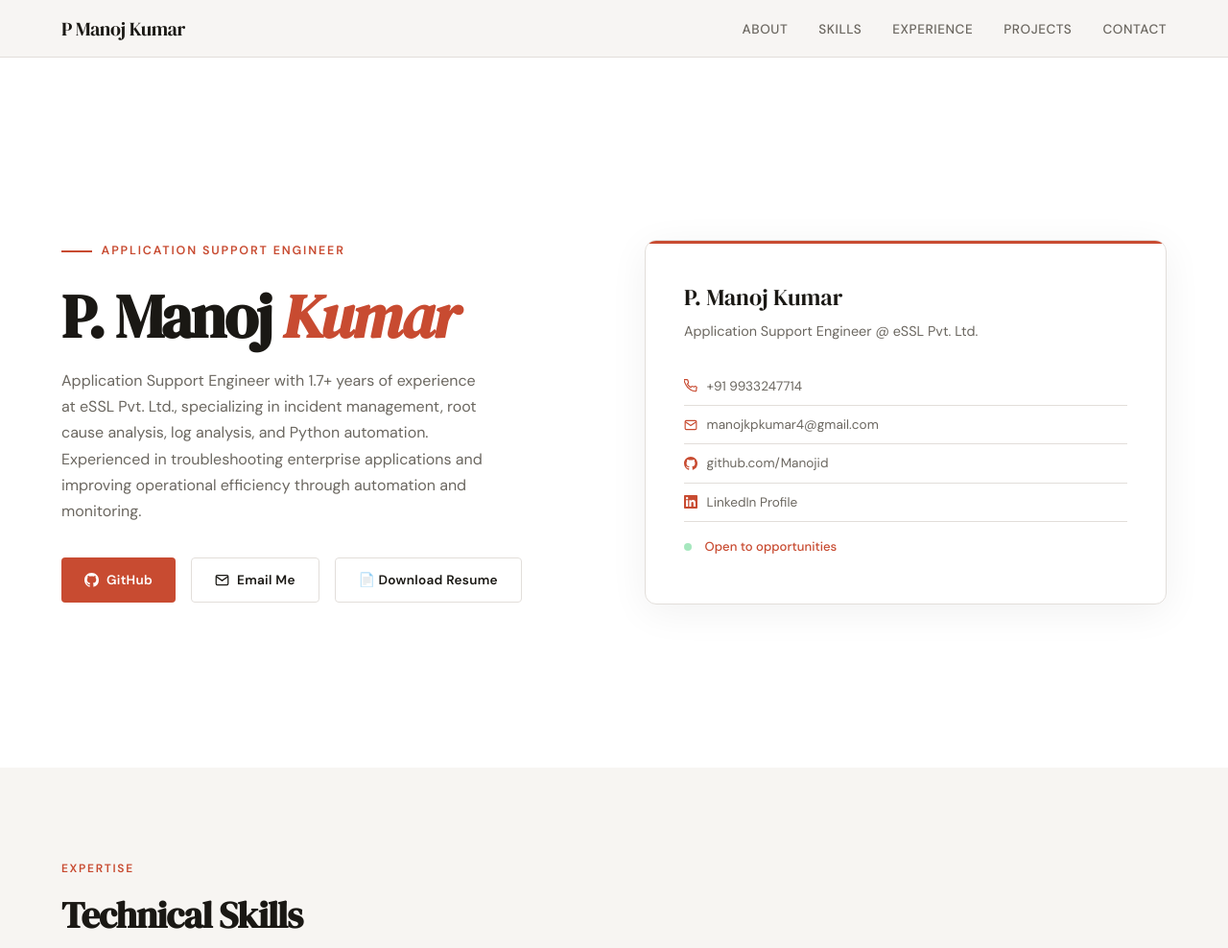
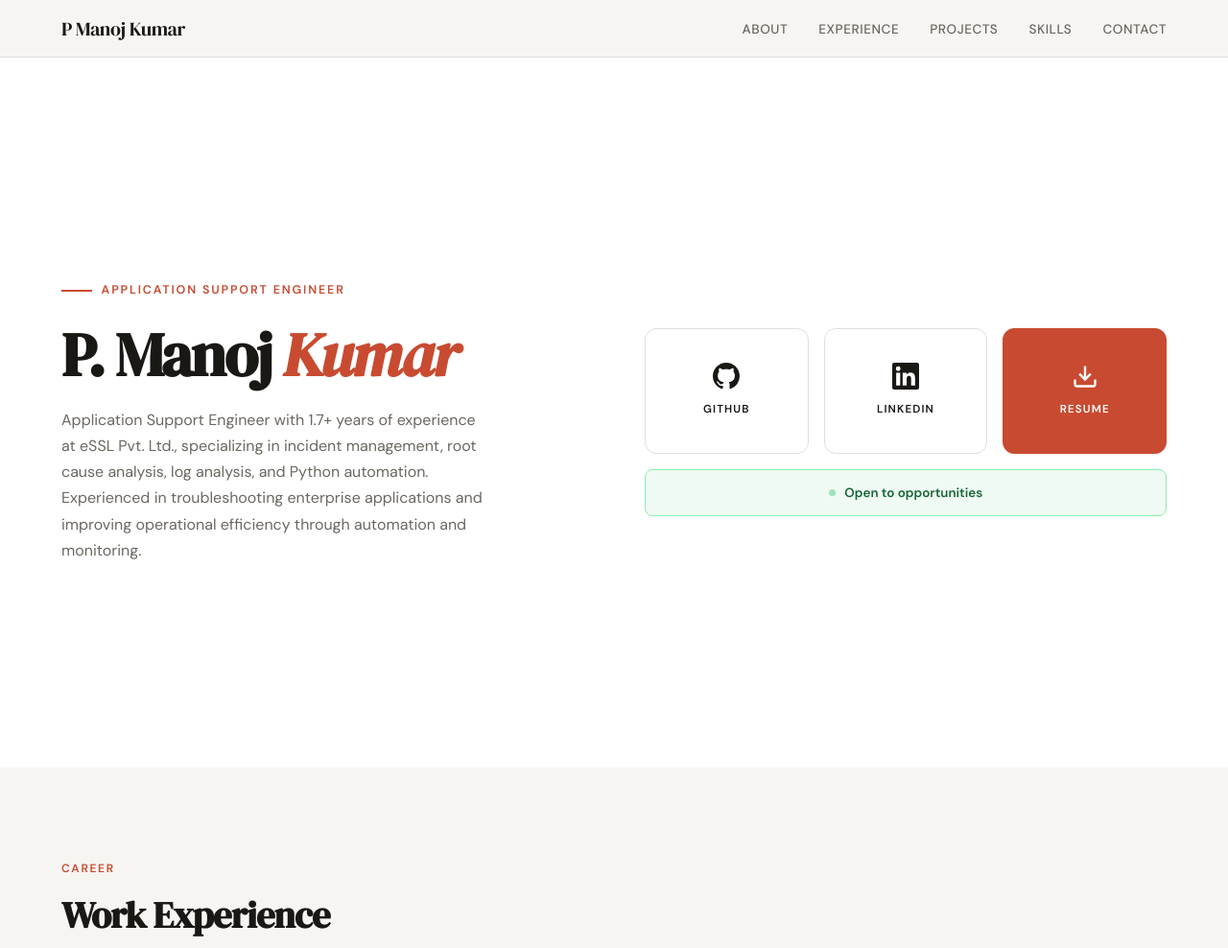
Before and after one commit to Manojid/Manojid.github.io, a plain HTML site: page index.html in a window 1280 px wide. Shown: the top 988 px of the page at 96% size. Drawn offline with Linux system fonts and the light colour scheme.

Commit message:
Refactor index.html to update hero section and skills

```diff
--- a/index.html
+++ b/index.html
@@ -85,9 +85,90 @@
   .hero-desc {
     font-size: 1rem; color: var(--ink-muted);
     max-width: 440px; line-height: 1.7;
-    margin-bottom: 2.2rem;
   }
-  .hero-actions { display: flex; gap: 1rem; flex-wrap: wrap; }
+
+  /* hero right column */
+  .hero-right {
+    display: flex;
+    flex-direction: column;
+    align-items: stretch;
+    justify-content: center;
+    gap: 1rem;
+    animation: fadeUp 0.8s 0.3s ease both;
+  }
+  .icon-grid {
+    display: grid;
+    grid-template-columns: repeat(3, 1fr);
+    gap: 1rem;
+    width: 100%;
+  }
+  .icon-card {
+    display: flex;
+    flex-direction: column;
+    align-items: center;
+    justify-content: center;
+    gap: 0.75rem;
+    padding: 2.2rem 1rem;
+    border-radius: 12px;
+    border: 1.5px solid var(--border);
+    background: var(--surface);
+    color: var(--ink);
+    text-decoration: none;
+    font-size: 0.72rem;
+    font-weight: 700;
+    letter-spacing: 0.1em;
+    text-transform: uppercase;
+    transition: all 0.25s cubic-bezier(0.34, 1.56, 0.64, 1);
+    opacity: 0;
+    animation: fadeUp 0.5s ease forwards;
+    position: relative;
+    overflow: hidden;
+  }
+  .icon-card::after {
+    content: '';
+    position: absolute;
+    bottom: 0; left: 0; right: 0;
+    height: 3px;
+    background: var(--accent);
+    transform: scaleX(0);
+    transition: transform 0.25s ease;
+    transform-origin: left;
+  }
+  .icon-card:hover::after { transform: scaleX(1); }
+  .icon-card:nth-child(1) { animation-delay: 0.4s; }
+  .icon-card:nth-child(2) { animation-delay: 0.55s; }
+  .icon-card:nth-child(3) { animation-delay: 0.7s; }
+  .icon-card:hover {
+    border-color: var(--accent);
+    color: var(--accent);
+    transform: translateY(-5px);
+    box-shadow: 0 12px 28px rgba(200,75,49,0.12);
+  }
+  .icon-card--accent {
+    background: var(--accent);
+    border-color: var(--accent);
+    color: #fff;
+  }
+  .icon-card--accent::after { background: rgba(255,255,255,0.4); }
+  .icon-card--accent:hover {
+    background: #b03a23;
+    border-color: #b03a23;
+    color: #fff;
+    box-shadow: 0 12px 28px rgba(200,75,49,0.3);
+    transform: translateY(-5px);
+  }
+  .open-badge {
+    display: flex; align-items: center; justify-content: center; gap: 0.6rem;
+    background: #f0faf4; border: 1.5px solid #86efac;
+    color: #166534; border-radius: 8px;
+    padding: 0.8rem 1rem; font-size: 0.84rem; font-weight: 600;
+    opacity: 0; animation: fadeUp 0.5s 0.85s ease forwards;
+  }
+  .open-dot {
+    width: 7px; height: 7px; border-radius: 50%; background: #22c55e;
+    animation: pulse 2s infinite; flex-shrink: 0;
+  }
+
   .btn {
     display: inline-flex; align-items: center; gap: 0.5rem;
     padding: 0.7rem 1.5rem; border-radius: 4px;
@@ -100,35 +181,6 @@
   .btn-outline { border: 1.5px solid var(--border); color: var(--ink); background: transparent; }
   .btn-outline:hover { border-color: var(--accent); color: var(--accent); transform: translateY(-1px); }
 
-  .hero-card {
-    animation: fadeUp 0.8s 0.2s ease both;
-    background: var(--surface);
-    border: 1px solid var(--border);
-    border-radius: 12px;
-    padding: 2.5rem;
-    box-shadow: 0 8px 40px rgba(0,0,0,0.06);
-    position: relative; overflow: hidden;
-  }
-  .hero-card::before {
-    content: ''; position: absolute; top: 0; left: 0; right: 0;
-    height: 3px; background: var(--accent);
-  }
-  .hero-card-name { font-family: 'DM Serif Display', serif; font-size: 1.5rem; margin-bottom: 0.3rem; }
-  .hero-card-role { color: var(--ink-muted); font-size: 0.9rem; margin-bottom: 1.6rem; }
-  .info-row {
-    display: flex; align-items: center; gap: 0.6rem;
-    font-size: 0.85rem; color: var(--ink-muted);
-    padding: 0.55rem 0; border-bottom: 1px solid var(--border);
-  }
-  .info-row:last-child { border-bottom: none; }
-  .info-row svg { flex-shrink: 0; color: var(--accent); }
-  .info-row a { color: var(--ink-muted); text-decoration: none; }
-  .info-row a:hover { color: var(--accent); }
-  .status-dot {
-    display: inline-block; width: 8px; height: 8px;
-    border-radius: 50%; background: #22c55e;
-    margin-right: 4px; animation: pulse 2s infinite;
-  }
   @keyframes pulse { 0%,100%{opacity:1} 50%{opacity:0.4} }
 
   section { padding: 6rem 5%; }
@@ -229,9 +281,9 @@
   <a class="nav-logo" href="#">P Manoj Kumar</a>
   <ul class="nav-links">
     <li><a href="#about">About</a></li>
-    <li><a href="#skills">Skills</a></li>
     <li><a href="#experience">Experience</a></li>
     <li><a href="#projects">Projects</a></li>
+    <li><a href="#skills">Skills</a></li>
     <li><a href="#contact">Contact</a></li>
   </ul>
 </nav>
@@ -243,82 +295,26 @@
     <p class="hero-desc">
       Application Support Engineer with 1.7+ years of experience at eSSL Pvt. Ltd., specializing in incident management, root cause analysis, log analysis, and Python automation. Experienced in troubleshooting enterprise applications and improving operational efficiency through automation and monitoring.
     </p>
-    <div class="hero-actions">
-      <a class="btn btn-primary" href="https://github.com/Manojid/" target="_blank">
-        <svg width="15" height="15" fill="currentColor" viewBox="0 0 24 24"><path d="M12 0C5.37 0 0 5.37 0 12c0 5.31 3.435 9.795 8.205 11.385.6.105.825-.255.825-.57 0-.285-.015-1.23-.015-2.235-3.015.555-3.795-.735-4.035-1.41-.135-.345-.72-1.41-1.23-1.695-.42-.225-1.02-.78-.015-.795.945-.015 1.62.87 1.845 1.23 1.08 1.815 2.805 1.305 3.495.99.105-.78.42-1.305.765-1.605-2.67-.3-5.46-1.335-5.46-5.925 0-1.305.465-2.385 1.23-3.225-.12-.3-.54-1.53.12-3.18 0 0 1.005-.315 3.3 1.23.96-.27 1.98-.405 3-.405s2.04.135 3 .405c2.295-1.56 3.3-1.23 3.3-1.23.66 1.65.24 2.88.12 3.18.765.84 1.23 1.905 1.23 3.225 0 4.605-2.805 5.625-5.475 5.925.435.375.81 1.095.81 2.22 0 1.605-.015 2.895-.015 3.3 0 .315.225.69.825.57A12.02 12.02 0 0024 12c0-6.63-5.37-12-12-12z"/></svg>
-        GitHub
+  </div>
+
+  <div class="hero-right">
+    <div class="icon-grid">
+      <a class="icon-card" href="https://github.com/Manojid/" target="_blank">
+        <svg width="28" height="28" fill="currentColor" viewBox="0 0 24 24"><path d="M12 0C5.37 0 0 5.37 0 12c0 5.31 3.435 9.795 8.205 11.385.6.105.825-.255.825-.57 0-.285-.015-1.23-.015-2.235-3.015.555-3.795-.735-4.035-1.41-.135-.345-.72-1.41-1.23-1.695-.42-.225-1.02-.78-.015-.795.945-.015 1.62.87 1.845 1.23 1.08 1.815 2.805 1.305 3.495.99.105-.78.42-1.305.765-1.605-2.67-.3-5.46-1.335-5.46-5.925 0-1.305.465-2.385 1.23-3.225-.12-.3-.54-1.53.12-3.18 0 0 1.005-.315 3.3 1.23.96-.27 1.98-.405 3-.405s2.04.135 3 .405c2.295-1.56 3.3-1.23 3.3-1.23.66 1.65.24 2.88.12 3.18.765.84 1.23 1.905 1.23 3.225 0 4.605-2.805 5.625-5.475 5.925.435.375.81 1.095.81 2.22 0 1.605-.015 2.895-.015 3.3 0 .315.225.69.825.57A12.02 12.02 0 0024 12c0-6.63-5.37-12-12-12z"/></svg>
+        <span>GitHub</span>
       </a>
-      <a class="btn btn-outline" href="mailto:manojkpkumar4@gmail.com">
-        <svg width="15" height="15" fill="none" stroke="currentColor" stroke-width="2" viewBox="0 0 24 24"><path d="M4 4h16c1.1 0 2 .9 2 2v12c0 1.1-.9 2-2 2H4c-1.1 0-2-.9-2-2V6c0-1.1.9-2 2-2z"/><polyline points="22,6 12,13 2,6"/></svg>
-        Email Me
-       <a class="btn btn-outline" href="Manoj Kumar Resume.pdf" download>
-  📄 Download Resume
-       </a>
+      <a class="icon-card" href="https://linkedin.com/in/p-manoj-kumar-380a35276" target="_blank">
+        <svg width="28" height="28" fill="currentColor" viewBox="0 0 24 24"><path d="M20.447 20.452h-3.554v-5.569c0-1.328-.027-3.037-1.852-3.037-1.853 0-2.136 1.445-2.136 2.939v5.667H9.351V9h3.414v1.561h.046c.477-.9 1.637-1.85 3.37-1.85 3.601 0 4.267 2.37 4.267 5.455v6.286zM5.337 7.433a2.062 2.062 0 01-2.063-2.065 2.064 2.064 0 112.063 2.065zm1.782 13.019H3.555V9h3.564v11.452zM22.225 0H1.771C.792 0 0 .774 0 1.729v20.542C0 23.227.792 24 1.771 24h20.451C23.2 24 24 23.227 24 22.271V1.729C24 .774 23.2 0 22.222 0h.003z"/></svg>
+        <span>LinkedIn</span>
+      </a>
+      <a class="icon-card icon-card--accent" href="Manoj Kumar Resume.pdf" download>
+        <svg width="28" height="28" fill="none" stroke="currentColor" stroke-width="2" viewBox="0 0 24 24"><path d="M21 15v4a2 2 0 01-2 2H5a2 2 0 01-2-2v-4"/><polyline points="7 10 12 15 17 10"/><line x1="12" y1="15" x2="12" y2="3"/></svg>
+        <span>Resume</span>
       </a>
     </div>
-  </div>
-
-  <div class="hero-card">
-    <div class="hero-card-name">P. Manoj Kumar</div>
-    <div class="hero-card-role">Application Support Engineer @ eSSL Pvt. Ltd.</div>
-    <div class="info-row">
-      <svg width="14" height="14" fill="none" stroke="currentColor" stroke-width="2" viewBox="0 0 24 24"><path d="M22 16.92v3a2 2 0 01-2.18 2 19.79 19.79 0 01-8.63-3.07A19.5 19.5 0 013.07 9.81a19.79 19.79 0 01-3.07-8.67A2 2 0 012 .99h3a2 2 0 012 1.72c.127.96.361 1.903.7 2.81a2 2 0 01-.45 2.11L6.09 8.91a16 16 0 006 6l1.27-1.27a2 2 0 012.11-.45c.907.339 1.85.573 2.81.7A2 2 0 0122 16.92z"/></svg>
-      +91 9933247714
-    </div>
-    <div class="info-row">
-      <svg width="14" height="14" fill="none" stroke="currentColor" stroke-width="2" viewBox="0 0 24 24"><path d="M4 4h16c1.1 0 2 .9 2 2v12c0 1.1-.9 2-2 2H4c-1.1 0-2-.9-2-2V6c0-1.1.9-2 2-2z"/><polyline points="22,6 12,13 2,6"/></svg>
-      <a href="mailto:manojkpkumar4@gmail.com">manojkpkumar4@gmail.com</a>
-    </div>
-    <div class="info-row">
-      <svg width="14" height="14" fill="currentColor" viewBox="0 0 24 24"><path d="M12 0C5.37 0 0 5.37 0 12c0 5.31 3.435 9.795 8.205 11.385.6.105.825-.255.825-.57 0-.285-.015-1.23-.015-2.235-3.015.555-3.795-.735-4.035-1.41-.135-.345-.72-1.41-1.23-1.695-.42-.225-1.02-.78-.015-.795.945-.015 1.62.87 1.845 1.23 1.08 1.815 2.805 1.305 3.495.99.105-.78.42-1.305.765-1.605-2.67-.3-5.46-1.335-5.46-5.925 0-1.305.465-2.385 1.23-3.225-.12-.3-.54-1.53.12-3.18 0 0 1.005-.315 3.3 1.23.96-.27 1.98-.405 3-.405s2.04.135 3 .405c2.295-1.56 3.3-1.23 3.3-1.23.66 1.65.24 2.88.12 3.18.765.84 1.23 1.905 1.23 3.225 0 4.605-2.805 5.625-5.475 5.925.435.375.81 1.095.81 2.22 0 1.605-.015 2.895-.015 3.3 0 .315.225.69.825.57A12.02 12.02 0 0024 12c0-6.63-5.37-12-12-12z"/></svg>
-      <a href="https://github.com/Manojid/" target="_blank">github.com/Manojid</a>
-    </div>
-    <div class="info-row">
-      <svg width="14" height="14" fill="currentColor" viewBox="0 0 24 24"><path d="M20.447 20.452h-3.554v-5.569c0-1.328-.027-3.037-1.852-3.037-1.853 0-2.136 1.445-2.136 2.939v5.667H9.351V9h3.414v1.561h.046c.477-.9 1.637-1.85 3.37-1.85 3.601 0 4.267 2.37 4.267 5.455v6.286zM5.337 7.433a2.062 2.062 0 01-2.063-2.065 2.064 2.064 0 112.063 2.065zm1.782 13.019H3.555V9h3.564v11.452zM22.225 0H1.771C.792 0 0 .774 0 1.729v20.542C0 23.227.792 24 1.771 24h20.451C23.2 24 24 23.227 24 22.271V1.729C24 .774 23.2 0 22.222 0h.003z"/></svg>
-      <a href="https://linkedin.com/in/p-manoj-kumar-380a35276" target="_blank">LinkedIn Profile</a>
-    </div>
-    <div class="info-row" style="margin-top:0.4rem">
-      <span class="status-dot"></span>
-      <span style="font-size:0.82rem;color:var(--accent);font-weight:500">Open to opportunities</span>
-    </div>
-  </div>
-</section>
-
-<section id="skills">
-  <div class="section-header fade-in">
-    <div class="section-label">Expertise</div>
-    <h2>Technical Skills</h2>
-  </div>
-  <div class="skills-grid">
-    <div class="skill-card fade-in">
-      <div class="skill-card-title">Application Support</div>
-      <div class="tags">
-        <span class="tag">Incident Management</span><span class="tag">Root Cause Analysis</span><span class="tag">Log Analysis</span><span class="tag">UAT</span><span class="tag">Defect Tracking</span><span class="tag">KEDB Management</span><span class="tag">SOP Documentation</span><span class="tag">Post-deployment Validation</span>
-      </div>
-    </div>
-    <div class="skill-card fade-in">
-      <div class="skill-card-title">Networking & Infrastructure</div>
-      <div class="tags">
-        <span class="tag">VLAN</span><span class="tag">Internet Protocol</span><span class="tag">Firewall & Antivirus</span><span class="tag">LAN/WAN</span>
-      </div>
-    </div>
-    <div class="skill-card fade-in">
-      <div class="skill-card-title">Programming & Databases</div>
-      <div class="tags">
-        <span class="tag">Python</span><span class="tag">C</span><span class="tag">SQL</span>
-      </div>
-    </div>
-    <div class="skill-card fade-in">
-      <div class="skill-card-title">Libraries</div>
-      <div class="tags">
-        <span class="tag">NumPy</span><span class="tag">C</span><span class="tag">Pandas</span>
-      </div>
-    </div>
-    <div class="skill-card fade-in">
-      <div class="skill-card-title">AI & Automation</div>
-      <div class="tags">
-        <span class="tag">LangChain</span><span class="tag">Selenium</span><span class="tag">API Integration</span>
-      </div>
+    <div class="open-badge">
+      <span class="open-dot"></span>
+      Open to opportunities
     </div>
   </div>
 </section>
@@ -380,6 +376,45 @@
         <span class="stack-tag">Team Project</span><span class="stack-tag">Stock Management</span><span class="stack-tag">Web Portal</span>
       </div>
       <a class="project-link" href="https://github.com/Manojid/" target="_blank">View on GitHub <svg width="13" height="13" fill="none" stroke="currentColor" stroke-width="2.5" viewBox="0 0 24 24"><line x1="5" y1="12" x2="19" y2="12"/><polyline points="12 5 19 12 12 19"/></svg></a>
+    </div>
+  </div>
+</section>
+
+<section id="skills">
+  <div class="section-header fade-in">
+    <div class="section-label">Expertise</div>
+    <h2>Technical Skills</h2>
+  </div>
+  <div class="skills-grid">
+    <div class="skill-card fade-in">
+      <div class="skill-card-title">Application Support</div>
+      <div class="tags">
+        <span class="tag">Incident Management</span><span class="tag">Root Cause Analysis</span><span class="tag">Log Analysis</span><span class="tag">UAT</span><span class="tag">Defect Tracking</span><span class="tag">KEDB Management</span><span class="tag">SOP Documentation</span><span class="tag">Post-deployment Validation</span>
+      </div>
+    </div>
+    <div class="skill-card fade-in">
+      <div class="skill-card-title">Networking & Infrastructure</div>
+      <div class="tags">
+        <span class="tag">VLAN</span><span class="tag">Internet Protocol</span><span class="tag">Firewall & Antivirus</span><span class="tag">LAN/WAN</span>
+      </div>
+    </div>
+    <div class="skill-card fade-in">
+      <div class="skill-card-title">Programming & Databases</div>
+      <div class="tags">
+        <span class="tag">Python</span><span class="tag">C</span><span class="tag">SQL</span>
+      </div>
+    </div>
+    <div class="skill-card fade-in">
+      <div class="skill-card-title">Libraries</div>
+      <div class="tags">
+        <span class="tag">NumPy</span><span class="tag">Pandas</span>
+      </div>
+    </div>
+    <div class="skill-card fade-in">
+      <div class="skill-card-title">AI & Automation</div>
+      <div class="tags">
+        <span class="tag">LangChain</span><span class="tag">Selenium</span><span class="tag">API Integration</span>
+      </div>
     </div>
   </div>
 </section>
```
